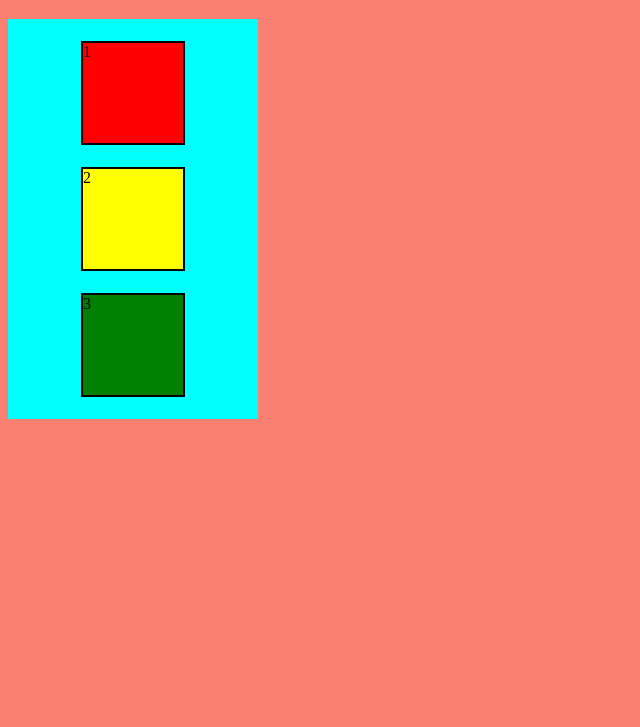
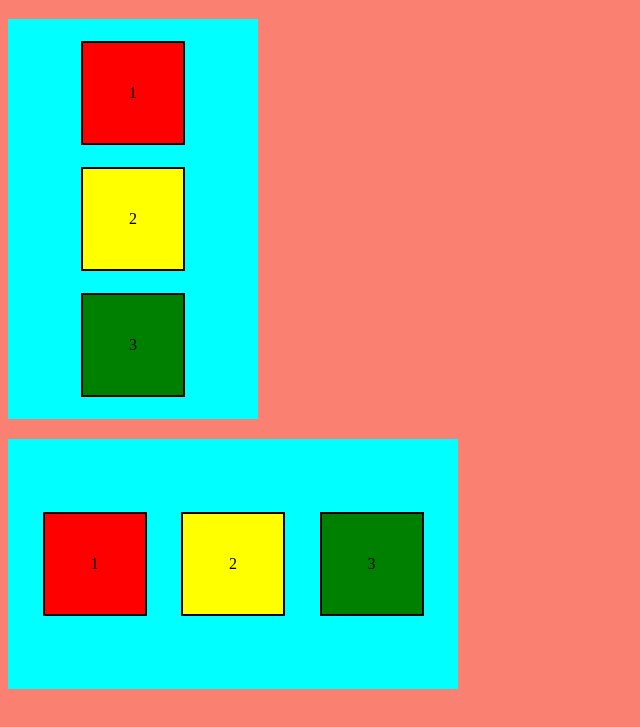
Before and after one commit to Tech-Educators/digital-innovator-001, a plain HTML site: page week-01/05-flexbox/index.html in a window 1280 px wide. Shown: the part 61-788 px from the top of the page, without its empty margins (0-640 px from the left). Drawn offline with Linux system fonts and the light colour scheme.

Commit message:
update with text aligned in boxes, and sideways container

```diff
--- a/week-01/05-flexbox/index.html
+++ b/week-01/05-flexbox/index.html
@@ -20,5 +20,11 @@
       <div class="box two">2</div>
       <div class="box three">3</div>
     </div>
+
+    <div class="sideways-container">
+      <div class="box one">1</div>
+      <div class="box two">2</div>
+      <div class="box three">3</div>
+    </div>
   </body>
 </html>
--- a/week-01/05-flexbox/style.css
+++ b/week-01/05-flexbox/style.css
@@ -16,6 +16,8 @@ body {
   align-items: center;
   /* Step 04: Now I want to justify them. To the start? The end? Evenly spaced? */
   justify-content: space-evenly;
+
+  margin-bottom: 20px;
 }
 
 .box {
@@ -23,6 +25,24 @@ body {
   height: 100px;
 
   border: 2px solid black;
+
+  display: flex;
+  align-items: center;
+  justify-content: center;
+
+  background-color: black;
+}
+
+.sideways-container {
+  width: 450px;
+  height: 250px;
+  background-color: aqua;
+
+  display: flex;
+
+  justify-content: space-evenly;
+
+  align-items: center;
 }
 
 .one {
```
